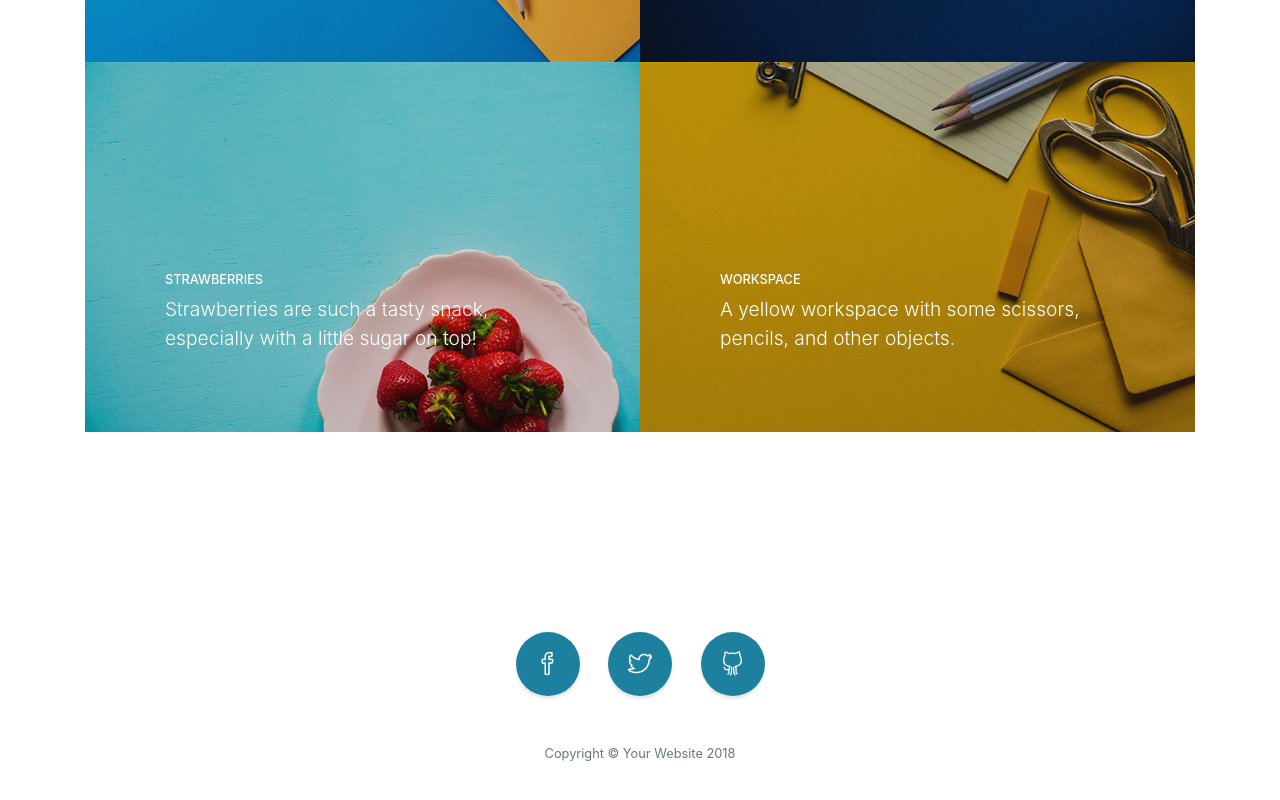
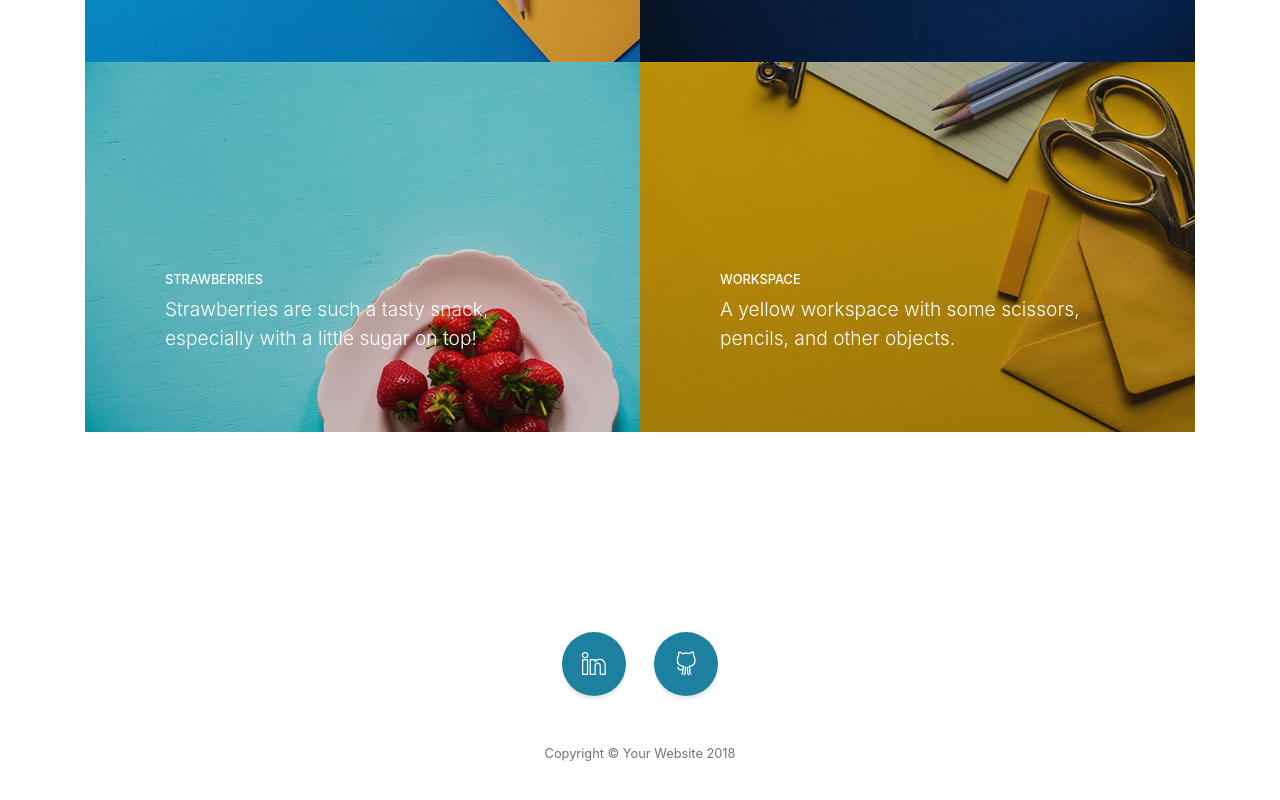
Before and after one commit to rosalba-rodriguez/rosalba-rodriguez.github.io, a website with bundled scripts: page index.html in a window 1280 px wide. Shown: the part 2838-3638 px from the top of the page. Built offline with nearby package versions, Linux system fonts and the light colour scheme.

Commit message:
updated social icons

```diff
--- a/index.html
+++ b/index.html
@@ -286,17 +286,12 @@
       <div class="container">
         <ul class="list-inline mb-5">
           <li class="list-inline-item">
-            <a class="social-link rounded-circle text-white mr-3" href="#">
-              <i class="icon-social-facebook"></i>
+            <a class="social-link rounded-circle text-white mr-3" href="https://www.linkedin.com/in/rosalba-rodriguez-395b3892/">
+              <i class="icon-social-linkedin"></i>
             </a>
           </li>
           <li class="list-inline-item">
-            <a class="social-link rounded-circle text-white mr-3" href="#">
-              <i class="icon-social-twitter"></i>
-            </a>
-          </li>
-          <li class="list-inline-item">
-            <a class="social-link rounded-circle text-white" href="#">
+            <a class="social-link rounded-circle text-white" href="https://github.com/rosalba-rodriguez">
               <i class="icon-social-github"></i>
             </a>
           </li>
```
